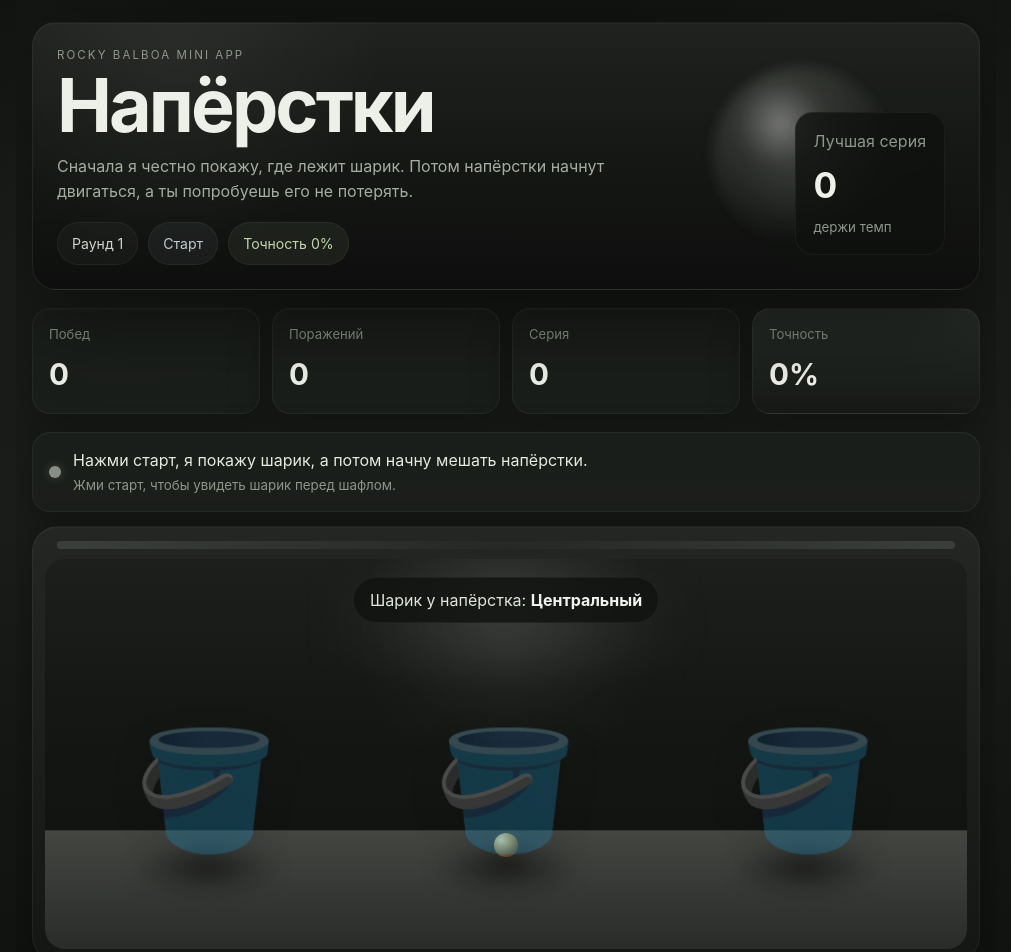
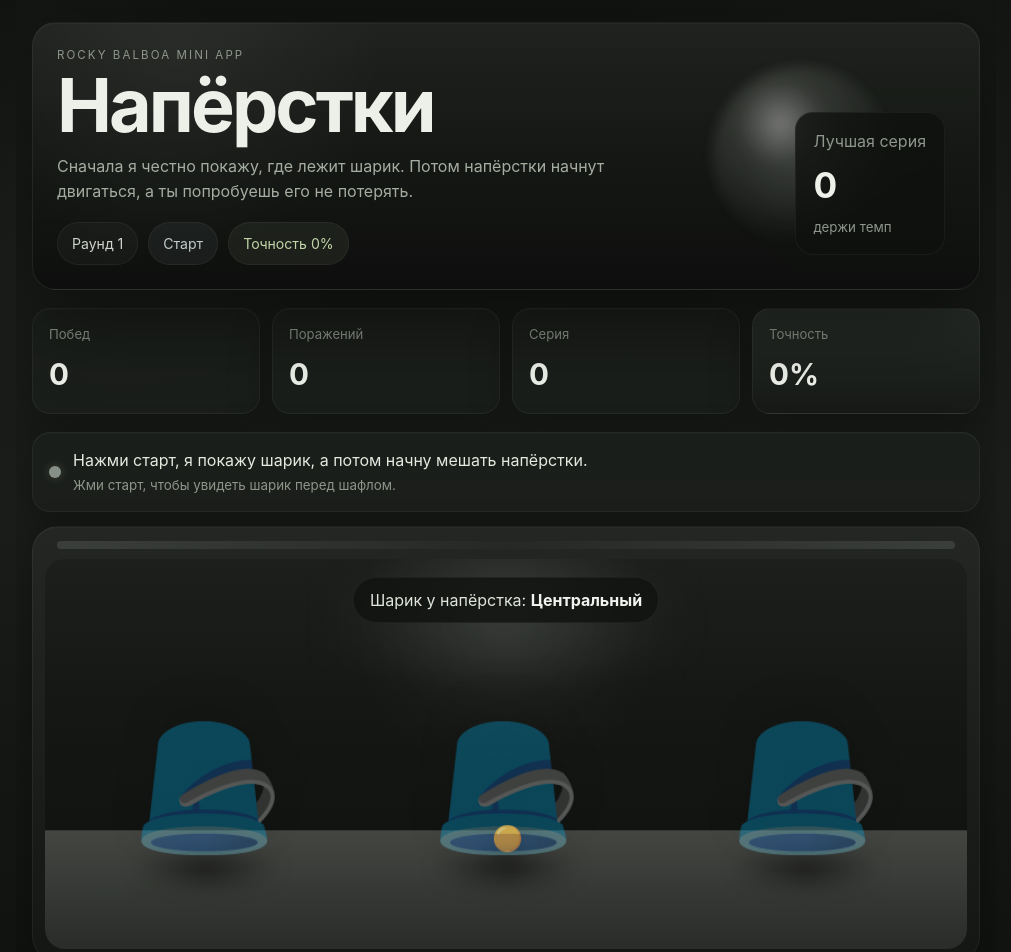
Before and after one commit to vadimegorov05512-hue/rockybalboa, a React (Vite) app in the folder thimbles-miniapp/: page / in a window 1280 px wide. Shown: the top 952 px of the page, without its empty margins (134-1145 px from the left). Built offline with nearby package versions, Linux system fonts and the light colour scheme; what @telegram-apps/sdk would draw is missing.

Commit message:
Flip buckets and use emoji ball

```diff
--- a/thimbles-miniapp/src/App.css
+++ b/thimbles-miniapp/src/App.css
@@ -416,33 +416,29 @@ h1 {
 .bucket-emoji {
   position: relative;
   z-index: 2;
-  font-size: clamp(5.4rem, 10vw, 7.2rem);
+  display: inline-block;
+  font-size: clamp(5.8rem, 11vw, 7.6rem);
   line-height: 1;
-  transform: translateY(4px);
-  filter: saturate(0.72) brightness(0.9) contrast(1.05) drop-shadow(0 14px 18px rgba(0, 0, 0, 0.36));
+  transform: translateY(6px) rotate(180deg);
+  filter: saturate(1.15) brightness(1.08) contrast(1.02) drop-shadow(0 16px 18px rgba(0, 0, 0, 0.34));
   user-select: none;
 }
 
 .ball {
   --slot-size: calc((100% - 36px) / 3);
   position: absolute;
-  width: 24px;
-  height: 24px;
-  border-radius: 999px;
-  background:
-    radial-gradient(circle at 30% 30%, #fff5c1, #d6b46f 34%, #8a6630 74%);
-  box-shadow:
-    0 0 12px rgba(221, 186, 114, 0.18),
-    0 6px 14px rgba(0, 0, 0, 0.3);
-  left: calc(18px + var(--slot) * var(--slot-size) + (var(--slot-size) / 2) - 12px);
-  bottom: 92px;
+  left: calc(18px + var(--slot) * var(--slot-size) + (var(--slot-size) / 2) - 14px);
+  bottom: 98px;
   z-index: 1;
+  font-size: 1.55rem;
+  line-height: 1;
+  filter: drop-shadow(0 6px 10px rgba(0, 0, 0, 0.28));
   transition: left 0.42s cubic-bezier(0.25, 0.8, 0.25, 1);
 }
 
 .revealed-ball {
   position: absolute;
-  bottom: 32px;
+  bottom: 38px;
   left: 50%;
   transform: translateX(-50%);
 }
@@ -452,7 +448,7 @@ h1 {
 }
 
 .cup.wrong .bucket-emoji {
-  filter: grayscale(0.45) brightness(0.72) drop-shadow(0 14px 18px rgba(0, 0, 0, 0.36));
+  filter: grayscale(0.15) brightness(0.9) drop-shadow(0 14px 18px rgba(0, 0, 0, 0.36));
 }
 
 .controls {
@@ -533,7 +529,7 @@ h1 {
   }
 
   .bucket-emoji {
-    font-size: clamp(4.5rem, 18vw, 5.8rem);
+    font-size: clamp(4.9rem, 20vw, 6.2rem);
   }
 
   .hint-block {
--- a/thimbles-miniapp/src/App.tsx
+++ b/thimbles-miniapp/src/App.tsx
@@ -252,7 +252,7 @@ function App() {
             )}
 
             {(phase === 'idle' || phase === 'preview' || phase === 'result') && (
-              <div className="ball" style={{ ['--slot' as string]: ballPosition } as CSSProperties} />
+              <div className="ball" aria-hidden="true" style={{ ['--slot' as string]: ballPosition } as CSSProperties}>🟠</div>
             )}
 
             <div className="cups-stage">
@@ -270,7 +270,7 @@ function App() {
                   >
                     <span className="cup-shadow" />
                     <span className="bucket-emoji" aria-hidden="true">🪣</span>
-                    {phase === 'result' && cup.id === ballCupId && <span className="ball revealed-ball" />}
+                    {phase === 'result' && cup.id === ballCupId && <span className="ball revealed-ball" aria-hidden="true">🟠</span>}
                   </button>
                 )
               })}
```
